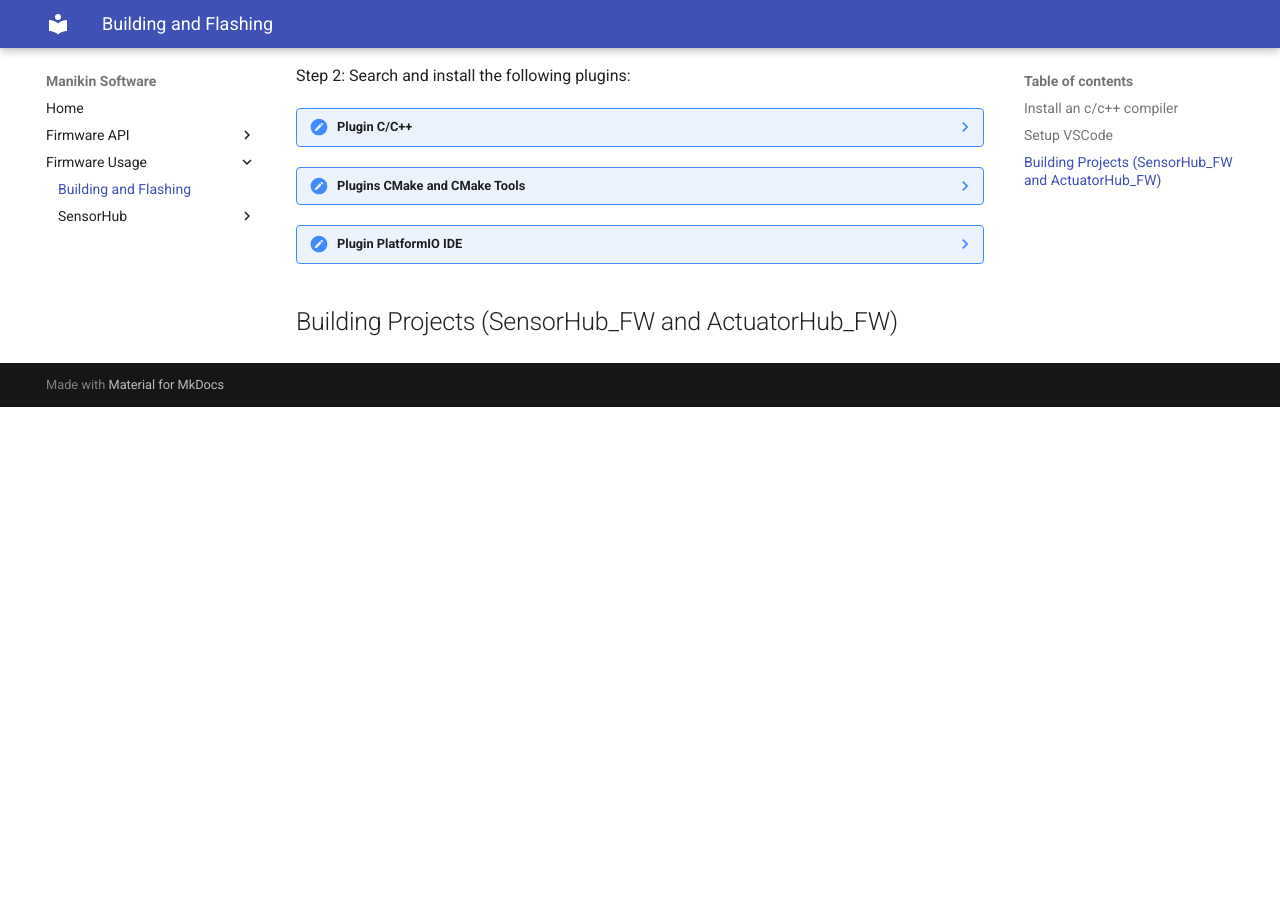
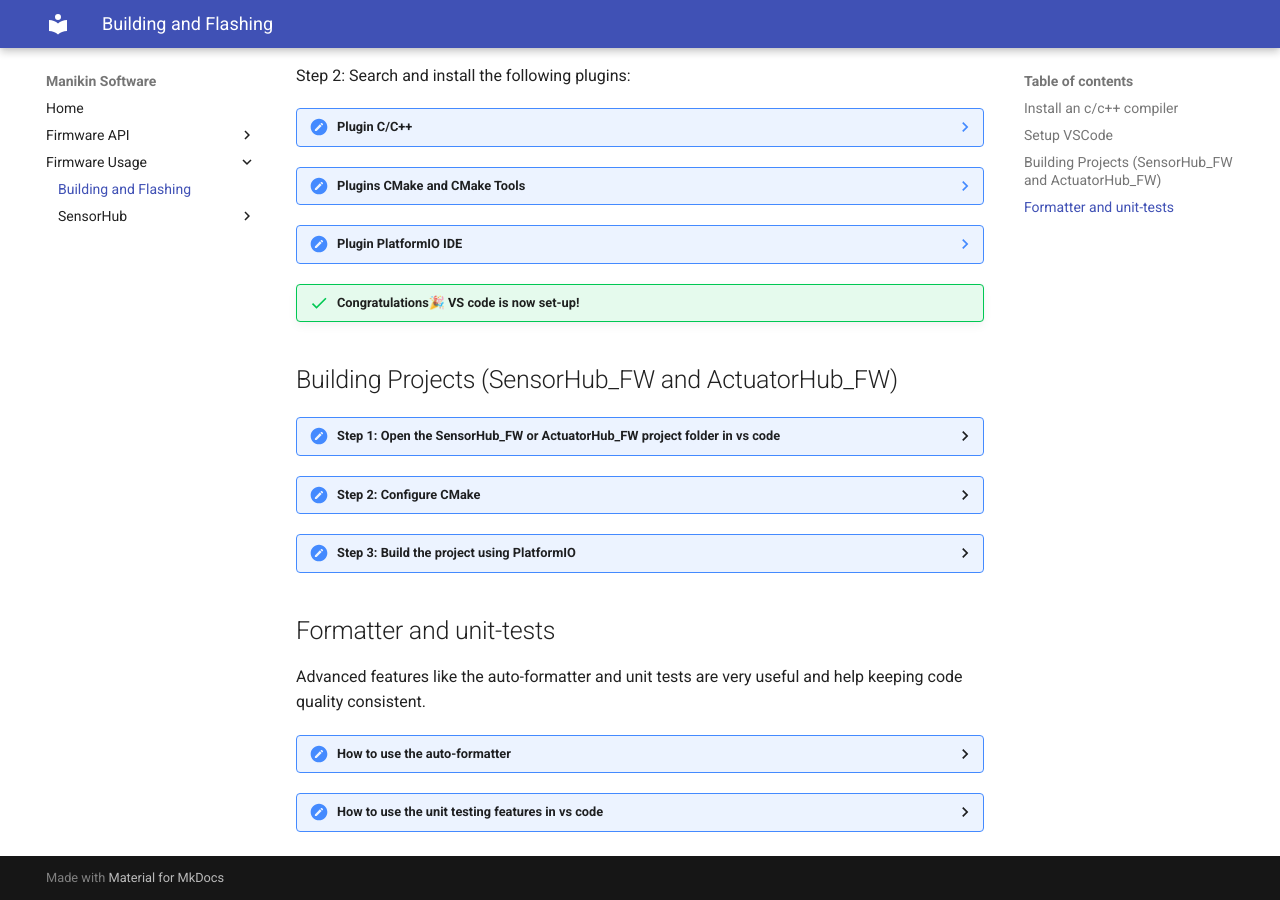
Before and after one commit to RobotPatient/Manikin_Software, an MkDocs documentation site: the page built from docs/General/flash_build_instructions.md, in a window 1280 px wide and 900 px high, scrolled down 2702 px. Built offline with MkDocs 1.6.1 and Material for MkDocs 9.7.7, drawn with Linux system fonts in a browser that asks for light colours; before the commit the page ends 3109 px from its top, so only the background shows below that.

Commit message:
-add build instructions

```diff
--- a/docs/General/flash_build_instructions.md
+++ b/docs/General/flash_build_instructions.md
@@ -96,7 +96,7 @@
 	![C/C++ Plugin](images/C_CPP_Plugin_vs_code.png)
 
 ??? note "Plugins CMake and CMake Tools"
-	Search for the plugin in the search bar: **CMake*. Install the plugins CMake and CMake Tools from publisher: twxs and Microsoft. And Click on install...
+	Search for the plugin in the search bar: **CMake**. Install the plugins CMake and CMake Tools from publisher: twxs and Microsoft. And Click on install...
 
 	![CMake plugins](images/CMake_plugins_vscode.png)
 
@@ -104,4 +104,58 @@
 	Search for the plugin in the search bar: **PlatformIO IDE** from publisher: PlatformIO. Click on install...
 	![PlatformIO plugin](images/Platformio_plugin_vscode.png)
 
+/// success | Congratulations🎉 VS code is now set-up!
+///
+
 ## Building Projects (SensorHub_FW and ActuatorHub_FW)
+??? summary "Step 1: Open the SensorHub_FW or ActuatorHub_FW project folder in vs code"
+	Open VS code and select **File->Open Folder**.
+	![Open folder](images/Open_folder.png)
+
+	Open the SensorHub_FW or ActuatorHub_FW folder.
+	![SensorHub_FW folder](images/Path2.png)
+	![Inside SensorHub_FW folder](images/Path3.png)
+
+??? summary "Step 2: Configure CMake"
+	VS code will ask automatically to configure the project using CMake.
+	![Configure project with CMake](images/Configure_project.png)
+
+	Select the right compiler from the list:
+	![Select kit](images/Select_kit.png)
+	When asked to always configure projects upon opening. Select **No**!
+
+??? summary "Step 3: Build the project using PlatformIO"
+	Select the build icon in the bottom left toolbar in VS code.
+	![Build](images/Build.png)
+	After some time passes you will get this output...
+
+	![Build Success](images/Build_success.png)
+
+	/// success | Congratulations🎉 You succesfully built the mcu binary
+	///
+
+## Formatter and unit-tests
+
+Advanced features like the auto-formatter and unit tests are very useful and help keeping code quality consistent.
+
+??? summary "How to use the auto-formatter"
+	Step 1: Press **CTRL+SHIFT+P** and type "format document"
+	![auto-formatter](images/formatter.png)
+
+	/// warning | This uses the rules defined in the .clang-format file
+	///
+
+??? summary "How to use the unit testing features in vs code"
+	![toolbar](images/Toolbar_explanation.png)
+	??? note
+		The red icon is the flash icon, when a board is connected via micro-usb the mcu binary will be flashed to the MCU.
+
+		The purple icon is the clean icon, when pressed all build files will be deleted.
+
+		The green icon is the build icon for the unit tests, when pressed the unit-tests will be build using CMake.
+
+		The orange icon is the CTest icon, when pressed the unit tests will be run.
+
+	Step 1: Click on the Build icon for the unit tests (Gear icon with the text "Build").
+
+	Step 2: Click on the Run CTest button.
```
Also changed, not shown: docs/General/images/Build.png (added), docs/General/images/Build_success.png (added), docs/General/images/Configure_project.png (added), docs/General/images/Open_folder.png (added), docs/General/images/Path1.png (added), docs/General/images/Path2.png (added), docs/General/images/Path3.png (added), docs/General/images/Select_kit.png (added), docs/General/images/Toolbar_explanation.png (added), docs/General/images/formatter.png (added).
